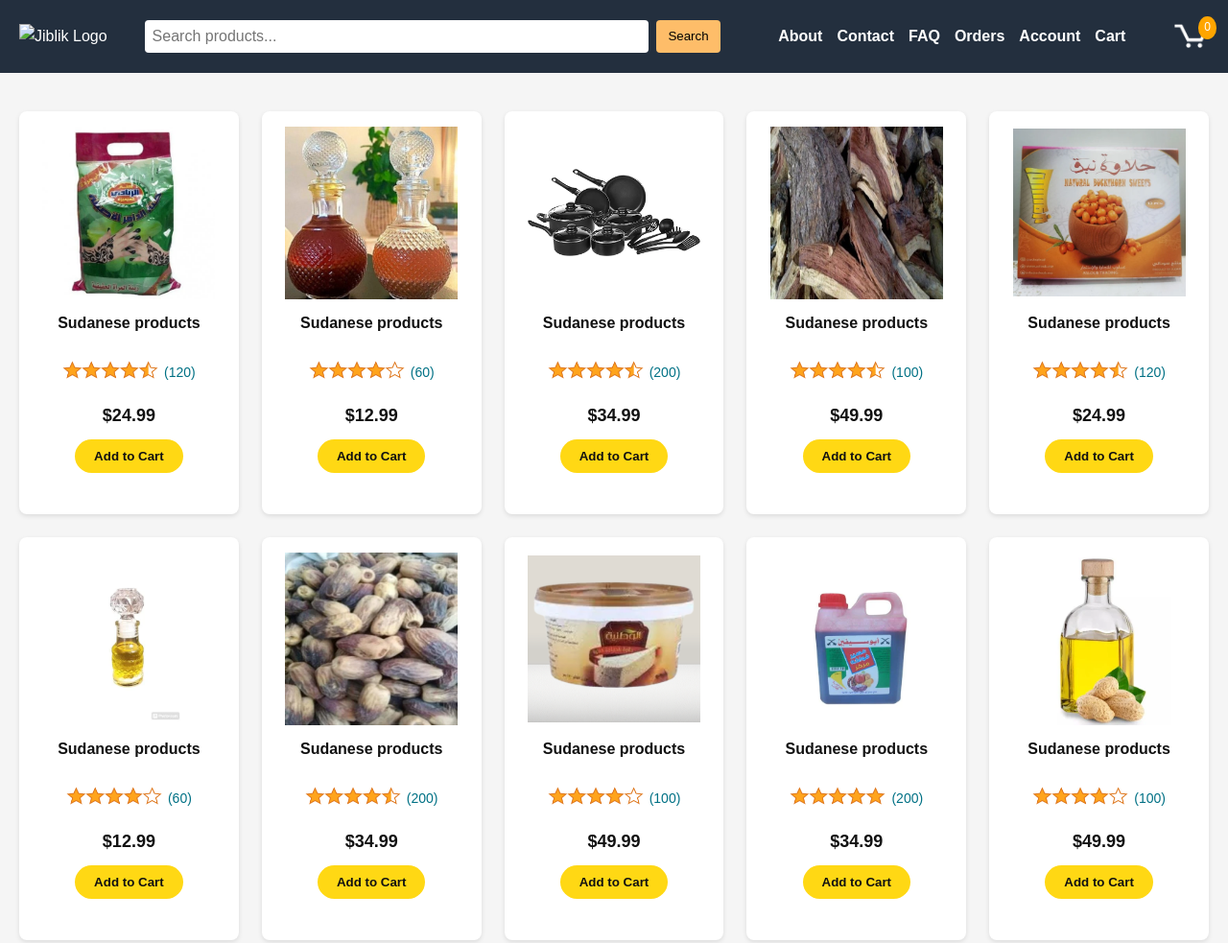
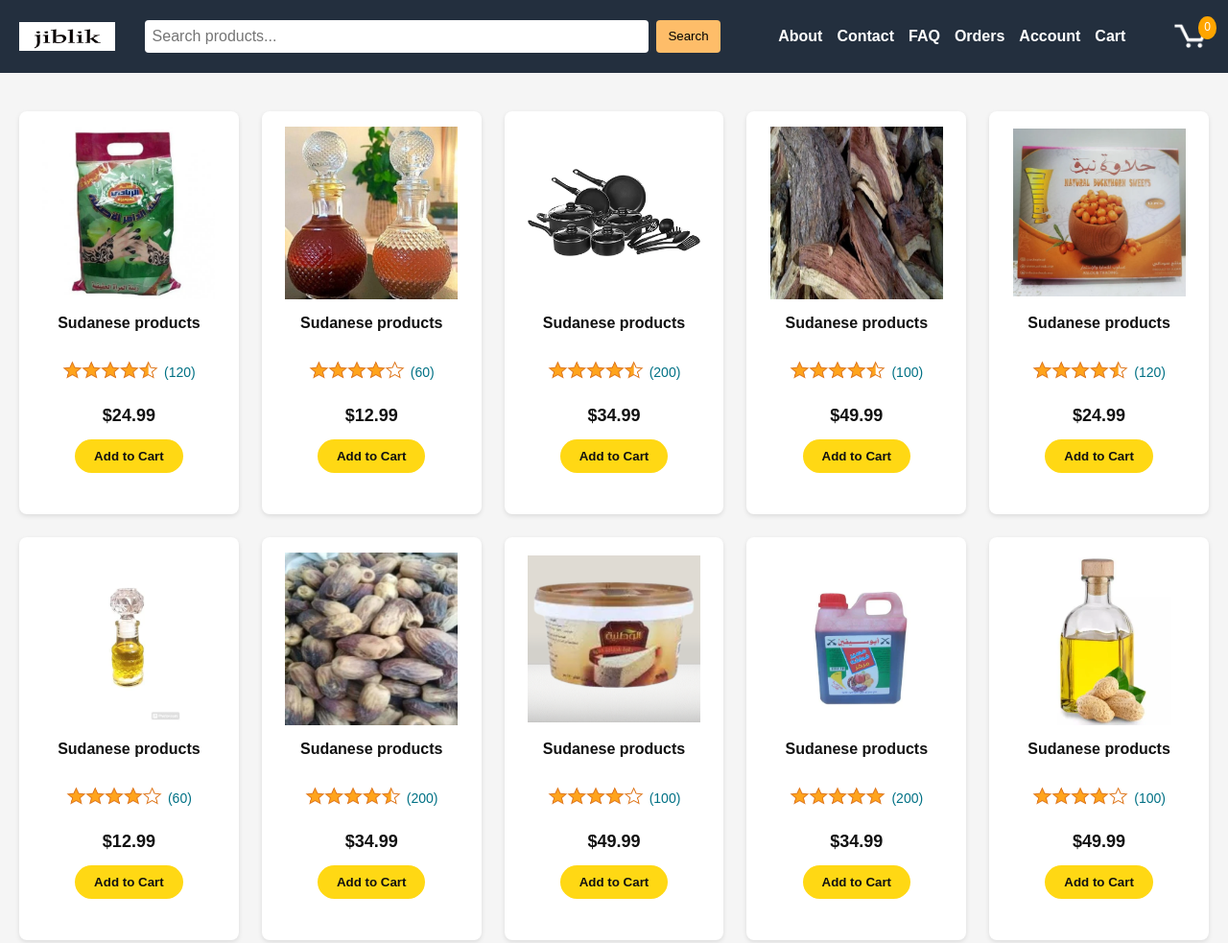
Before and after one commit to Mohammed999Ahmed/jiblik-website, a plain HTML site: page index.html in a window 1280 px wide. Shown: the top 983 px of the page at 96% size. Drawn offline with Linux system fonts and the light colour scheme; files whose address does not match are found by name.

Commit message:
Update index.html

```diff
--- a/index.html
+++ b/index.html
@@ -12,7 +12,7 @@
   <header class="jiblik-header">
     <div class="jiblik-header-left-section">
       <a href="index.html">
-        <img src="images/logo.png" alt="Jiblik Logo" />
+        <img src="logo.png" alt="Jiblik Logo" />
       </a>
     </div>
 
```
